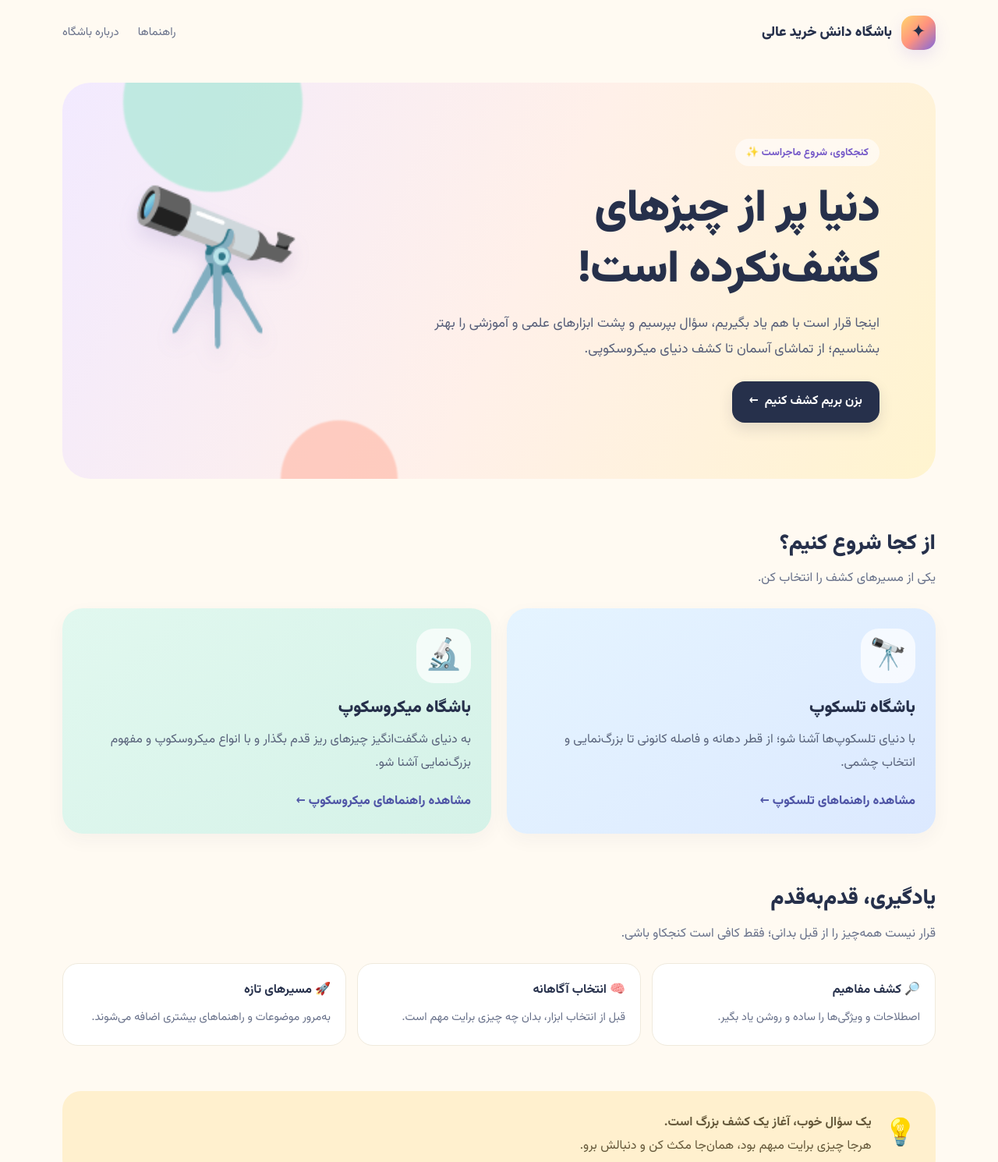
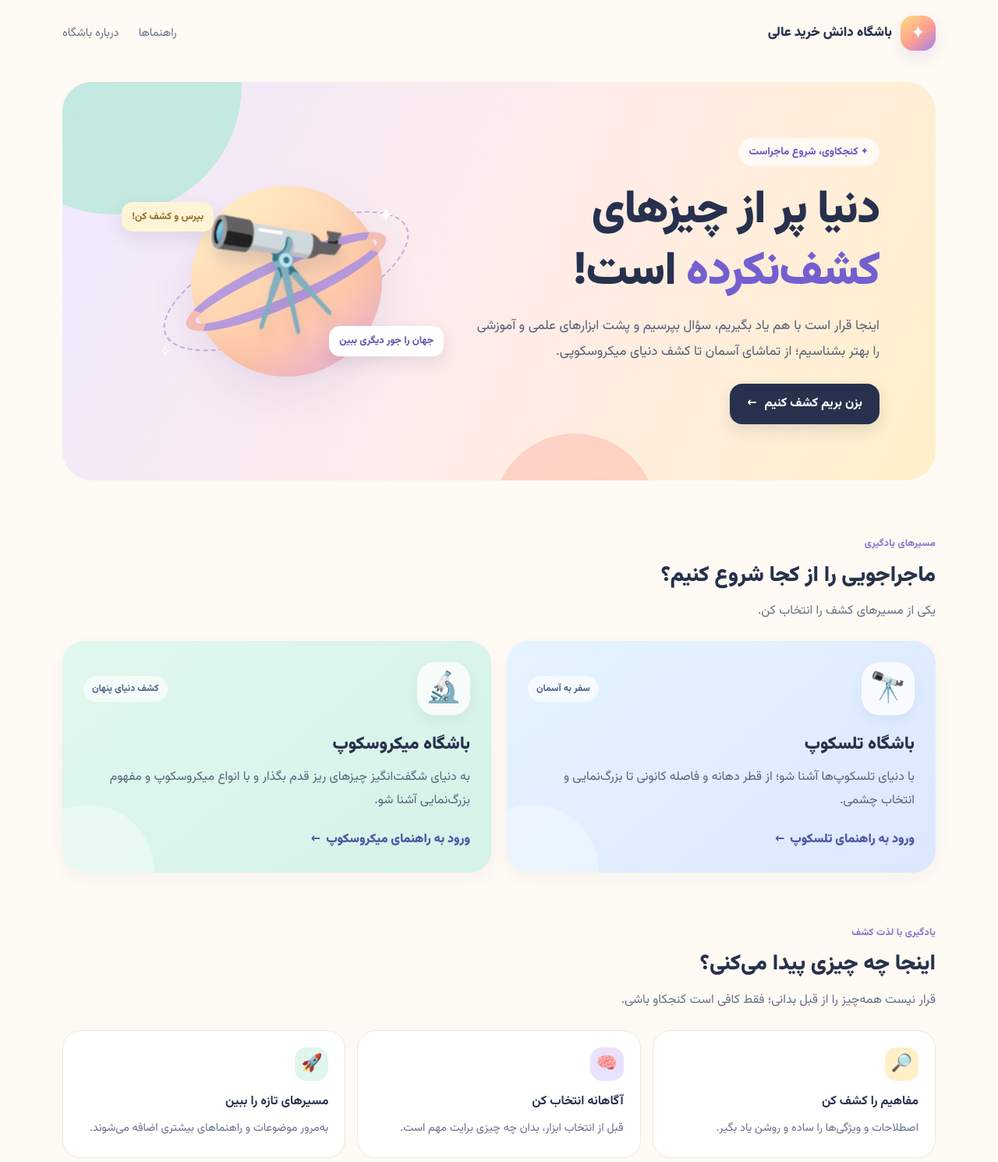
Before and after one commit to Kharideali/danesh-club, a plain HTML site: page index.html in a window 1280 px wide. Shown: the top 1490 px of the page at 78% size. Drawn offline with Linux system fonts and the light colour scheme.

Commit message:
Redesign homepage with colorful learning-club experience

```diff
--- a/index.html
+++ b/index.html
@@ -6,80 +6,82 @@
   <meta name="theme-color" content="#fffaf2">
   <meta name="description" content="باشگاه دانش خرید عالی؛ جایی برای کشف، یادگیری و شناخت ابزارهای علمی و آموزشی.">
   <title>باشگاه دانش خرید عالی | کشف کن، یاد بگیر</title>
+  <link rel="preconnect" href="https://fonts.googleapis.com">
+  <link rel="preconnect" href="https://fonts.gstatic.com" crossorigin>
+  <link href="https://fonts.googleapis.com/css2?family=Vazirmatn:wght@400;500;600;700;800;900&display=swap" rel="stylesheet">
   <style>
-    @import url('https://fonts.googleapis.com/css2?family=Vazirmatn:wght@400;500;600;700;800;900&display=swap');
-    :root{--ink:#26304b;--muted:#68718a;--paper:#fffaf2;--white:#fff;--purple:#8068dc;--coral:#ff927e;--yellow:#ffd66e;--mint:#8edcc5;--blue:#8fc9f4}
-    *{box-sizing:border-box}html{scroll-behavior:smooth}body{margin:0;background:var(--paper);color:var(--ink);font-family:"Vazirmatn",Tahoma,sans-serif;line-height:1.9}
-    a{color:inherit;text-decoration:none}.wrap{width:min(1120px,calc(100% - 36px));margin:auto}
-    header{padding:20px 0}.nav{display:flex;align-items:center;justify-content:space-between;gap:20px}.brand{display:flex;align-items:center;gap:12px;font-weight:900;font-size:1.1rem}.logo{width:44px;height:44px;border-radius:15px;background:linear-gradient(135deg,var(--yellow),var(--coral),var(--purple));display:grid;place-items:center;font-size:24px;box-shadow:0 8px 20px #8068dc25}
-    .navlinks{display:flex;gap:24px;color:var(--muted);font-size:.92rem}.navlinks a:hover{color:var(--purple)}
-    .hero{position:relative;overflow:hidden;margin:22px auto 54px;padding:clamp(34px,6vw,72px);border-radius:36px;background:linear-gradient(115deg,#f2eaff 0%,#fff0e9 52%,#fff4cf 100%);min-height:390px;display:flex;align-items:center}
-    .hero:before,.hero:after{content:"";position:absolute;border-radius:50%;filter:blur(1px);opacity:.7}.hero:before{width:230px;height:230px;background:#a9e9d6;left:7%;top:-90px}.hero:after{width:150px;height:150px;background:#ffbdad;left:25%;bottom:-75px}
-    .hero-copy{position:relative;z-index:1;max-width:650px}.eyebrow{display:inline-block;padding:5px 14px;border-radius:30px;background:#fff9;font-size:.83rem;font-weight:700;color:#7458c8}
-    h1{font-size:clamp(2rem,5vw,3.6rem);line-height:1.35;margin:18px 0 12px;font-weight:900;letter-spacing:-1px}.hero p{font-size:1.08rem;color:#555d78;max-width:590px;margin:0 0 25px}
-    .btn{display:inline-flex;align-items:center;gap:8px;padding:11px 22px;border-radius:16px;background:var(--ink);color:white;font-weight:700;box-shadow:0 8px 18px #26304b20;transition:.2s}.btn:hover{transform:translateY(-3px)}
-    .hero-art{position:absolute;left:7%;top:50%;transform:translateY(-50%);font-size:clamp(100px,18vw,190px);z-index:1;filter:drop-shadow(0 15px 12px #6652a522)}
-    section{margin:58px auto}.section-head{display:flex;align-items:end;justify-content:space-between;gap:15px;margin-bottom:22px}.section-head h2{font-size:1.7rem;margin:0;font-weight:900}.section-head p{margin:4px 0 0;color:var(--muted)}
-    .cards{display:grid;grid-template-columns:repeat(2,minmax(0,1fr));gap:20px}.card{border-radius:26px;padding:26px;min-height:270px;display:flex;flex-direction:column;align-items:flex-start;transition:transform .2s,box-shadow .2s;box-shadow:0 8px 24px #27304b0b}.card:hover{transform:translateY(-5px);box-shadow:0 15px 30px #27304b16}
-    .card.telescope{background:linear-gradient(140deg,#e5f4ff,#dce9ff)}.card.micro{background:linear-gradient(140deg,#e1f8ef,#d5f2e8)}
-    .card-icon{width:70px;height:70px;border-radius:23px;background:#ffffffb8;display:grid;place-items:center;font-size:39px;margin-bottom:12px}
-    .card h3{font-size:1.35rem;margin:0 0 5px;font-weight:900}.card p{margin:0 0 18px;color:#59637b;max-width:470px}.card .more{margin-top:auto;font-weight:800;color:#4f55a6}
-    .mini-grid{display:grid;grid-template-columns:repeat(3,minmax(0,1fr));gap:14px}.mini{background:white;border:1px solid #f0eadd;border-radius:20px;padding:19px}.mini b{display:block;margin-bottom:5px}.mini span{font-size:.9rem;color:var(--muted)}
-    .note{padding:24px;border-radius:24px;background:#fff0ce;display:flex;gap:16px;align-items:center}.note .bulb{font-size:34px}.note p{margin:0;color:#65583a}
-    footer{margin-top:70px;padding:28px 0;border-top:1px solid #eee5d7;color:var(--muted);font-size:.9rem}.foot{display:flex;justify-content:space-between;gap:15px;flex-wrap:wrap}
-    @media(max-width:720px){.navlinks{gap:12px;font-size:.82rem}.hero{min-height:420px}.hero-art{left:4%;top:auto;bottom:0;transform:none;font-size:100px;opacity:.8}.hero-copy{max-width:100%;padding-bottom:75px}.cards{grid-template-columns:1fr}.mini-grid{grid-template-columns:1fr}.section-head{display:block}.section-head p{margin-top:6px}}
-    @media(max-width:430px){.navlinks a:nth-child(2){display:none}.brand{font-size:.96rem}.hero{border-radius:26px}.hero p{font-size:1rem}}
+    :root{--ink:#27314d;--muted:#68718a;--paper:#fffaf3;--white:#fff;--purple:#8068dc;--coral:#ff927e;--yellow:#ffd66e;--mint:#8edcc5;--blue:#8fc9f4;--line:#eee8df}
+    *{box-sizing:border-box}html{scroll-behavior:smooth;scroll-padding-top:24px}body{margin:0;background:var(--paper);color:var(--ink);font-family:"Vazirmatn",Tahoma,sans-serif;line-height:1.9}a{color:inherit;text-decoration:none}
+    .wrap{width:min(1120px,calc(100% - 40px));margin-inline:auto}
+    header{padding:20px 0}.nav{display:flex;align-items:center;justify-content:space-between;gap:20px}.brand{display:flex;align-items:center;gap:11px;font-weight:900;font-size:1.05rem}.logo{width:45px;height:45px;border-radius:16px;background:linear-gradient(140deg,#ffe17d,#ff9c91 55%,#9b83ed);display:grid;place-items:center;color:white;font-size:25px;box-shadow:0 8px 18px #8068dc24}.navlinks{display:flex;gap:25px;color:var(--muted);font-size:.92rem}.navlinks a:hover{color:var(--purple)}
+    .hero{position:relative;isolation:isolate;overflow:hidden;margin:20px auto 66px;min-height:440px;padding:clamp(34px,6vw,72px);border-radius:38px;background:linear-gradient(115deg,#eee8ff 0%,#ffece8 54%,#fff0c9 100%);display:grid;grid-template-columns:1.1fr .9fr;align-items:center;gap:20px}
+    .hero:before{content:"";position:absolute;z-index:-1;width:330px;height:330px;border-radius:50%;background:#b8eadb;left:-100px;top:-160px;opacity:.8}.hero:after{content:"";position:absolute;z-index:-1;width:210px;height:210px;border-radius:50%;background:#ffbdad;right:32%;bottom:-150px;opacity:.55}
+    .hero-copy{position:relative;z-index:2;max-width:590px}.eyebrow{display:inline-flex;align-items:center;gap:7px;padding:5px 14px;border-radius:30px;background:#ffffffb8;color:#7159c6;font-size:.84rem;font-weight:800}.hero h1{font-size:clamp(2.15rem,5vw,3.7rem);line-height:1.35;margin:18px 0 12px;font-weight:900;letter-spacing:-1.4px}.hero h1 em{font-style:normal;color:#745fd0}.hero p{font-size:1.06rem;color:#555e78;max-width:560px;margin:0 0 25px}.btn{display:inline-flex;align-items:center;gap:10px;padding:11px 22px;border-radius:16px;background:var(--ink);color:white;font-weight:800;box-shadow:0 8px 18px #26304b20;transition:transform .2s,box-shadow .2s}.btn:hover{transform:translateY(-3px);box-shadow:0 12px 22px #26304b25}
+    .hero-scene{position:relative;min-height:300px;display:grid;place-items:center}.planet{position:absolute;width:245px;height:245px;border-radius:50%;background:linear-gradient(145deg,#fff6cb,#ffc9a8 65%,#e9b9ef);box-shadow:inset -18px -18px 35px #d58f9a38,0 24px 55px #7356a51c}.orbit{position:absolute;width:340px;height:125px;border:2px dashed #8a73ce85;border-radius:50%;transform:rotate(-24deg)}.planet-ring{position:absolute;width:280px;height:62px;border:13px solid #a58de6;border-left-color:#f4b3a6;border-right-color:#f4b3a6;border-radius:50%;transform:rotate(-24deg);opacity:.8}.scene-emoji{position:relative;z-index:2;font-size:clamp(105px,14vw,155px);filter:drop-shadow(0 15px 10px #5144772a);transform:rotate(-12deg)}.spark{position:absolute;color:#fff;font-size:27px}.s1{top:14%;right:18%}.s2{bottom:13%;left:12%;font-size:21px}.s3{top:20%;left:16%;color:#9b78d7;font-size:19px}.float-tag{position:absolute;z-index:3;padding:7px 13px;border-radius:14px;background:#fff;color:#6655ad;font-size:.8rem;font-weight:800;box-shadow:0 8px 20px #574a7720}.tag1{right:3%;bottom:18%}.tag2{left:1%;top:16%;background:#fff4d6;color:#98712d}
+    section{margin:62px auto}.section-head{display:flex;align-items:end;justify-content:space-between;gap:16px;margin-bottom:23px}.section-head h2{font-size:1.72rem;margin:0;font-weight:900}.section-head p{margin:4px 0 0;color:var(--muted)}.section-kicker{font-size:.78rem;color:#8b77ce;font-weight:800;letter-spacing:.2px}
+    .cards{display:grid;grid-template-columns:repeat(2,minmax(0,1fr));gap:20px}.card{position:relative;overflow:hidden;border-radius:28px;padding:27px;min-height:282px;display:flex;flex-direction:column;align-items:flex-start;transition:transform .22s,box-shadow .22s;box-shadow:0 8px 24px #27304b0b}.card:hover{transform:translateY(-5px);box-shadow:0 16px 32px #27304b17}.card:after{content:"";position:absolute;width:170px;height:170px;border-radius:50%;left:-52px;bottom:-83px;background:#ffffff55}.card.telescope{background:linear-gradient(140deg,#e5f4ff,#dce8ff)}.card.micro{background:linear-gradient(140deg,#e1f8ef,#d5f2e8)}.card-top{display:flex;align-items:center;justify-content:space-between;width:100%;gap:12px}.card-icon{width:68px;height:68px;border-radius:23px;background:#ffffffc9;display:grid;place-items:center;font-size:38px;box-shadow:0 7px 16px #354c6410}.card-label{font-size:.76rem;font-weight:800;padding:5px 11px;border-radius:30px;background:#ffffffa8;color:#56648c}.card h3{font-size:1.4rem;margin:17px 0 5px;font-weight:900}.card p{margin:0 0 19px;color:#59637b;max-width:470px}.card .more{position:relative;z-index:1;margin-top:auto;font-weight:900;color:#4f55a6;display:inline-flex;align-items:center;gap:7px}.more span{transition:transform .2s}.card:hover .more span{transform:translateX(-4px)}
+    .steps{display:grid;grid-template-columns:repeat(3,minmax(0,1fr));gap:15px}.step{background:white;border:1px solid var(--line);border-radius:23px;padding:21px}.step-icon{width:43px;height:43px;border-radius:15px;display:grid;place-items:center;font-size:22px;margin-bottom:12px}.step:nth-child(1) .step-icon{background:#fff0c8}.step:nth-child(2) .step-icon{background:#e9e2ff}.step:nth-child(3) .step-icon{background:#dff6ec}.step b{display:block;margin-bottom:4px}.step span{font-size:.9rem;color:var(--muted)}
+    .coming{padding:25px 27px;border-radius:26px;background:linear-gradient(110deg,#fff0d2,#ffe6e8 55%,#eee8ff);display:flex;align-items:center;justify-content:space-between;gap:18px}.coming h3{margin:0 0 3px;font-size:1.15rem}.coming p{margin:0;color:#6a6275;font-size:.92rem}.coming-icon{font-size:38px;flex:none}
+    footer{margin-top:72px;padding:27px 0;border-top:1px solid var(--line);color:var(--muted);font-size:.9rem}.foot{display:flex;justify-content:space-between;gap:15px;flex-wrap:wrap}.foot strong{color:var(--ink)}
+    @media(max-width:760px){.hero{grid-template-columns:1fr;min-height:0;padding:36px 30px 20px}.hero-scene{min-height:240px;grid-row:1}.hero-copy{grid-row:2}.planet{width:190px;height:190px}.orbit{width:280px;height:100px}.planet-ring{width:230px;height:52px;border-width:10px}.scene-emoji{font-size:120px}.hero h1{font-size:2.35rem}.cards{grid-template-columns:1fr}.steps{grid-template-columns:1fr}.section-head{display:block}.section-head p{margin-top:6px}.coming{align-items:flex-start}}
+    @media(max-width:440px){.wrap{width:min(100% - 28px,1120px)}.navlinks{gap:13px;font-size:.82rem}.navlinks a:nth-child(2){display:none}.brand{font-size:.93rem}.logo{width:40px;height:40px}.hero{border-radius:28px;padding:25px 22px 18px}.hero-scene{min-height:215px}.hero h1{font-size:2.05rem}.hero p{font-size:.98rem}.card{padding:22px;min-height:260px}}
+    @media(prefers-reduced-motion:reduce){html{scroll-behavior:auto}*,*:before,*:after{transition:none!important}}
   </style>
 </head>
 <body>
   <header class="wrap">
     <nav class="nav" aria-label="منوی اصلی">
-      <a class="brand" href="#"><span class="logo">✦</span><span>باشگاه دانش خرید عالی</span></a>
+      <a class="brand" href="#"><span class="logo" aria-hidden="true">✦</span><span>باشگاه دانش خرید عالی</span></a>
       <div class="navlinks"><a href="#guides">راهنماها</a><a href="#about">درباره باشگاه</a></div>
     </nav>
   </header>
   <main class="wrap">
-    <section class="hero">
+    <section class="hero" aria-labelledby="hero-title">
       <div class="hero-copy">
-        <span class="eyebrow">کنجکاوی، شروع ماجراست ✨</span>
-        <h1>دنیا پر از چیزهای<br>کشف‌نکرده است!</h1>
+        <span class="eyebrow">✦ کنجکاوی، شروع ماجراست</span>
+        <h1 id="hero-title">دنیا پر از چیزهای<br><em>کشف‌نکرده</em> است!</h1>
         <p>اینجا قرار است با هم یاد بگیریم، سؤال بپرسیم و پشت ابزارهای علمی و آموزشی را بهتر بشناسیم؛ از تماشای آسمان تا کشف دنیای میکروسکوپی.</p>
-        <a class="btn" href="#guides">بزن بریم کشف کنیم <span>←</span></a>
+        <a class="btn" href="#guides">بزن بریم کشف کنیم <span aria-hidden="true">←</span></a>
       </div>
-      <div class="hero-art" aria-hidden="true">🔭</div>
+      <div class="hero-scene" aria-hidden="true">
+        <div class="orbit"></div><div class="planet"></div><div class="planet-ring"></div>
+        <span class="scene-emoji">🔭</span>
+        <span class="spark s1">✦</span><span class="spark s2">✧</span><span class="spark s3">✦</span>
+        <span class="float-tag tag1">جهان را جور دیگری ببین</span><span class="float-tag tag2">بپرس و کشف کن!</span>
+      </div>
     </section>
 
     <section id="guides">
       <div class="section-head">
-        <div><h2>از کجا شروع کنیم؟</h2><p>یکی از مسیرهای کشف را انتخاب کن.</p></div>
+        <div><span class="section-kicker">مسیرهای یادگیری</span><h2>ماجراجویی را از کجا شروع کنیم؟</h2><p>یکی از مسیرهای کشف را انتخاب کن.</p></div>
       </div>
       <div class="cards">
         <a class="card telescope" href="https://kharideali.github.io/aperture-guide/">
-          <div class="card-icon">🔭</div>
+          <div class="card-top"><div class="card-icon" aria-hidden="true">🔭</div><span class="card-label">سفر به آسمان</span></div>
           <h3>باشگاه تلسکوپ</h3>
           <p>با دنیای تلسکوپ‌ها آشنا شو؛ از قطر دهانه و فاصله کانونی تا بزرگ‌نمایی و انتخاب چشمی.</p>
-          <span class="more">مشاهده راهنماهای تلسکوپ ←</span>
+          <span class="more">ورود به راهنمای تلسکوپ <span aria-hidden="true">←</span></span>
         </a>
         <a class="card micro" href="https://kharideali.github.io/microscope_guide/">
-          <div class="card-icon">🔬</div>
+          <div class="card-top"><div class="card-icon" aria-hidden="true">🔬</div><span class="card-label">کشف دنیای پنهان</span></div>
           <h3>باشگاه میکروسکوپ</h3>
           <p>به دنیای شگفت‌انگیز چیزهای ریز قدم بگذار و با انواع میکروسکوپ و مفهوم بزرگ‌نمایی آشنا شو.</p>
-          <span class="more">مشاهده راهنماهای میکروسکوپ ←</span>
+          <span class="more">ورود به راهنمای میکروسکوپ <span aria-hidden="true">←</span></span>
         </a>
       </div>
     </section>
 
     <section id="about">
-      <div class="section-head"><div><h2>یادگیری، قدم‌به‌قدم</h2><p>قرار نیست همه‌چیز را از قبل بدانی؛ فقط کافی است کنجکاو باشی.</p></div></div>
-      <div class="mini-grid">
-        <div class="mini"><b>🔎 کشف مفاهیم</b><span>اصطلاحات و ویژگی‌ها را ساده و روشن یاد بگیر.</span></div>
-        <div class="mini"><b>🧠 انتخاب آگاهانه</b><span>قبل از انتخاب ابزار، بدان چه چیزی برایت مهم است.</span></div>
-        <div class="mini"><b>🚀 مسیرهای تازه</b><span>به‌مرور موضوعات و راهنماهای بیشتری اضافه می‌شوند.</span></div>
+      <div class="section-head"><div><span class="section-kicker">یادگیری با لذت کشف</span><h2>اینجا چه چیزی پیدا می‌کنی؟</h2><p>قرار نیست همه‌چیز را از قبل بدانی؛ فقط کافی است کنجکاو باشی.</p></div></div>
+      <div class="steps">
+        <div class="step"><div class="step-icon" aria-hidden="true">🔎</div><b>مفاهیم را کشف کن</b><span>اصطلاحات و ویژگی‌ها را ساده و روشن یاد بگیر.</span></div>
+        <div class="step"><div class="step-icon" aria-hidden="true">🧠</div><b>آگاهانه انتخاب کن</b><span>قبل از انتخاب ابزار، بدان چه چیزی برایت مهم است.</span></div>
+        <div class="step"><div class="step-icon" aria-hidden="true">🚀</div><b>مسیرهای تازه را ببین</b><span>به‌مرور موضوعات و راهنماهای بیشتری اضافه می‌شوند.</span></div>
       </div>
     </section>
 
-    <div class="note"><span class="bulb">💡</span><p><strong>یک سؤال خوب، آغاز یک کشف بزرگ است.</strong><br>هرجا چیزی برایت مبهم بود، همان‌جا مکث کن و دنبالش برو.</p></div>
+    <div class="coming"><div><h3>ماجراهای بیشتری در راه است!</h3><p>ابزارهای آموزشی، بازی‌های فکری و موضوعات علمی تازه به‌تدریج به باشگاه اضافه می‌شوند.</p></div><div class="coming-icon" aria-hidden="true">🎨</div></div>
   </main>
-  <footer><div class="wrap foot"><span>باشگاه دانش خرید عالی</span><span>یاد بگیر، کشف کن، آگاهانه انتخاب کن.</span></div></footer>
+  <footer><div class="wrap foot"><strong>باشگاه دانش خرید عالی</strong><span>یاد بگیر، کشف کن، آگاهانه انتخاب کن.</span></div></footer>
 </body>
 </html>
```
